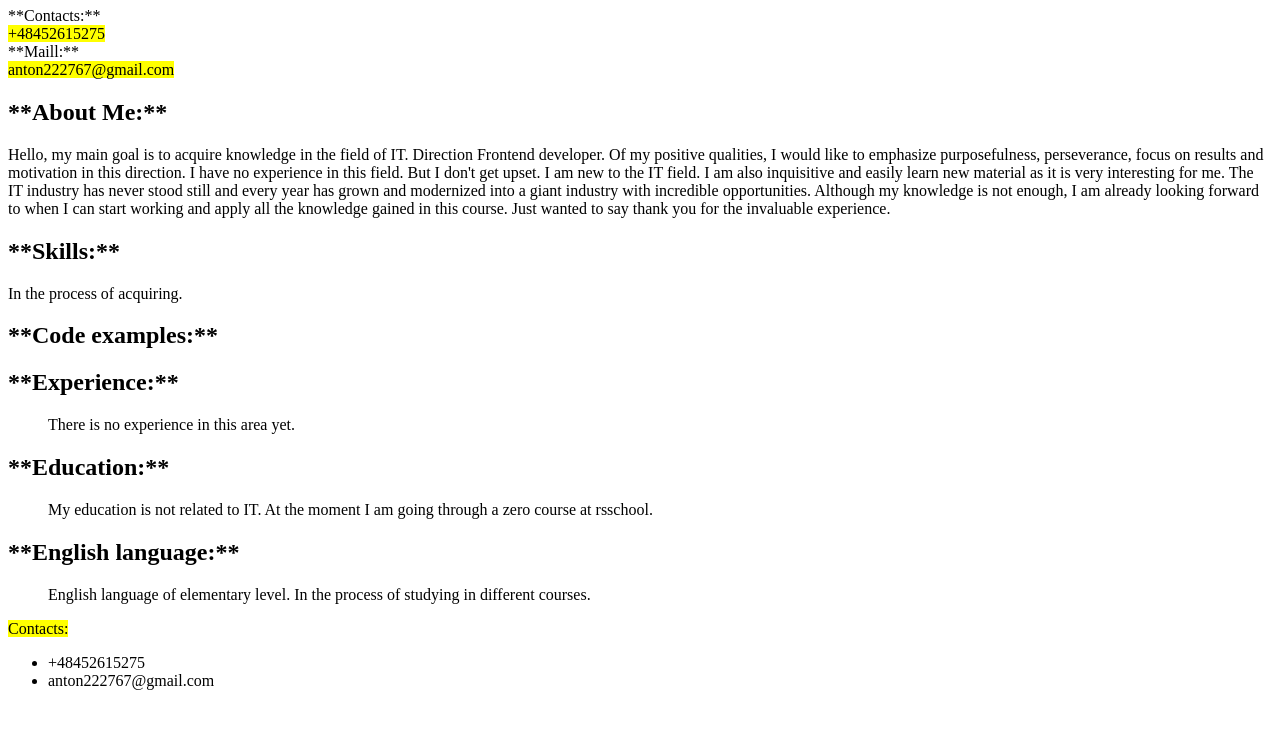
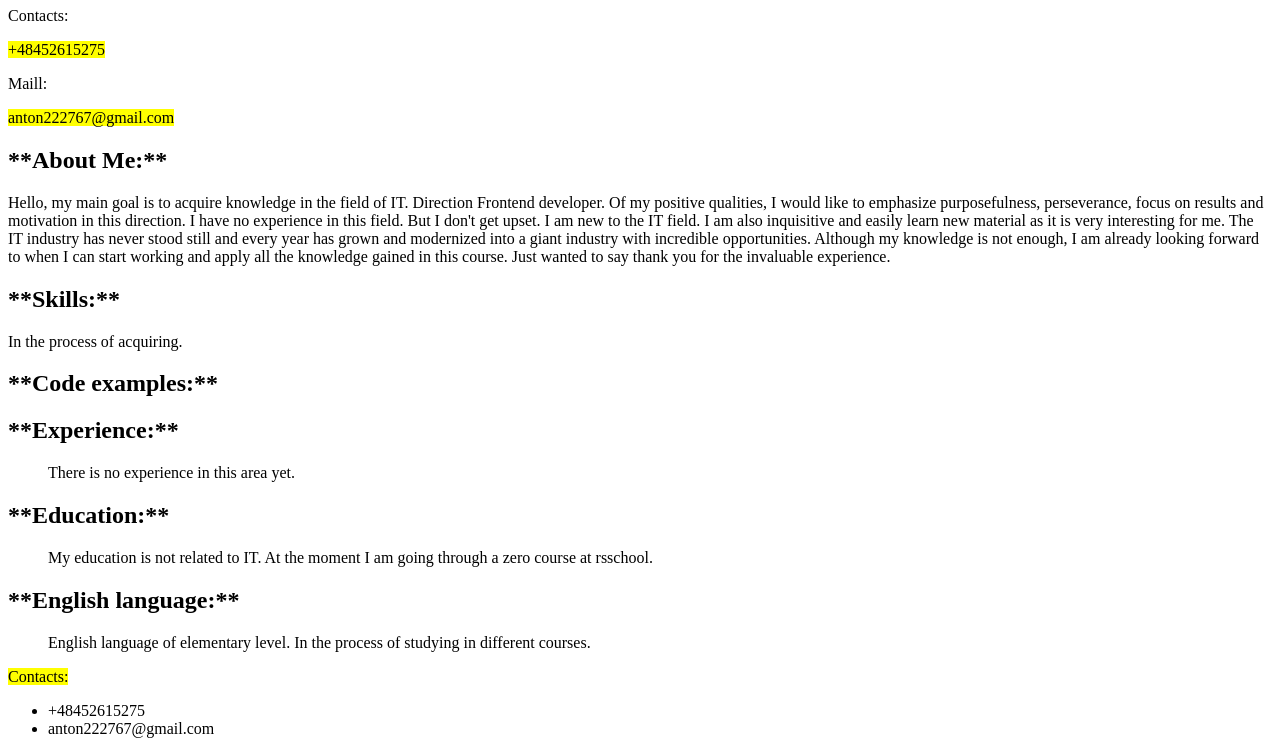
Before and after one commit to NintendoKudzi/rsschool-cv, a plain HTML site: page index.html in a window 1280 px wide. Shown: the part 99-853 px from the top of the page. Before the commit the page ends 805 px from the top, so only its background shows below. Drawn offline with Linux system fonts and the light colour scheme.

Commit message:
fix: fix layout

```diff
--- a/index.html
+++ b/index.html
@@ -1,11 +1,16 @@
 <!DOCTYPE html>
-<html>
-    <body>
+<html lang="en">
+<head>
+    <meta charset="UTF-8">
+    <meta name="viewport" content="width=device-width, initial-scale=1.0">
+    <title>Document</title>
+</head>
+<body>
         <header>Summary
 
     <h1>##Anton Dsvydenko##</h1>
-<main>**Contacts:**</main> <mark>+48452615275</mark>
-<main>**Maill:**</main> <mark>anton222767@gmail.com</mark>
+<p>Contacts:</p> <mark>+48452615275</mark>
+<p>Maill:</p> <mark>anton222767@gmail.com</mark>
         </header>
 
 <h2>**About Me:**</h2> Hello, my main goal is to acquire knowledge in the field of IT. Direction Frontend developer. Of my positive qualities, I would like to emphasize purposefulness, perseverance, focus on results and motivation in this direction. I have no experience in this field. But I don't get upset. I am new to the IT field. I am also inquisitive and easily learn new material as it is very interesting for me. The IT industry has never stood still and every year has grown and modernized into a giant industry with incredible opportunities. Although my knowledge is not enough, I am already looking forward to when I can start working and apply all the knowledge gained in this course. Just wanted to say thank you for the invaluable experience.
```
